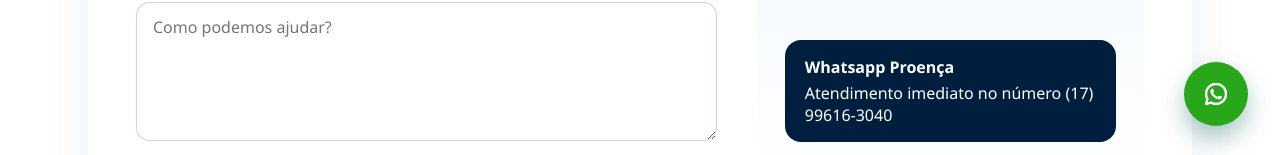
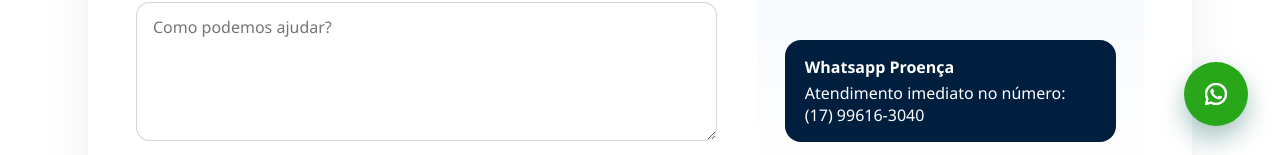
Before and after one commit to KaikCestari/Proen-aTrabalho, an Angular app: page /contato in a window 1280 px wide. Shown: the part 642-797 px from the top of the page. Built offline with nearby package versions, Linux system fonts and the light colour scheme; a small style sheet from the web is missing.

Commit message:
Ajustes finais, coisas poucas que revisei.

```diff
--- a/src/app/contact/contact.component.html
+++ b/src/app/contact/contact.component.html
@@ -27,7 +27,7 @@
       <p>Horário de atendimento: 07h às 22h</p>
       <div class="contact__banner">
         <strong>Whatsapp Proença</strong>
-        <span>Atendimento imediato no número (17) 99616-3040</span>
+        <span>Atendimento imediato no número:<br>(17) 99616-3040</span>
       </div>
     </aside>
   </div>
--- a/src/app/products/products.component.scss
+++ b/src/app/products/products.component.scss
@@ -94,6 +94,7 @@
 .product-card__body {
   display: grid;
   gap: 0.75rem;
+  margin: 12px;
 }
 
 .product-card__topline {
@@ -147,6 +148,7 @@
   pointer-events: none;
   transform: translateY(6px);
   transition: opacity 0.2s ease, transform 0.2s ease;
+  margin: 12px;
 }
 
 .product-card:hover .product-card__actions {
```
